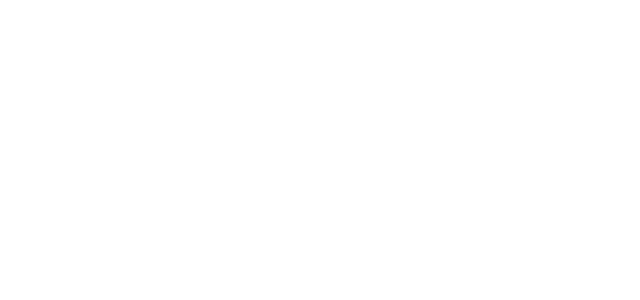
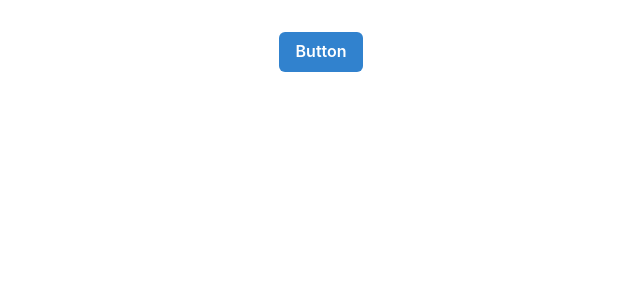
Before and after one commit to tmccoy94/game_hub_project, a React (Vite) app in the folder game_hub_project/: page / in a window 1280 px wide. Shown: the top 300 px of the page, without its empty margins (319-959 px from the left). Built offline with nearby package versions, Linux system fonts and the light colour scheme.

Commit message:
Created app, installed chakra ui

```diff
--- a/game_hub_project/src/App.tsx
+++ b/game_hub_project/src/App.tsx
@@ -1,9 +1,13 @@
 import { useState } from "react";
-import reactLogo from "./assets/react.svg";
+import { Button, ButtonGroup } from "@chakra-ui/react";
 import "./App.css";
 
 function App() {
-  return <></>;
+  return (
+    <>
+      <Button colorScheme="blue">Button</Button>
+    </>
+  );
 }
 
 export default App;
--- a/game_hub_project/src/main.tsx
+++ b/game_hub_project/src/main.tsx
@@ -1,10 +1,13 @@
-import React from 'react'
-import ReactDOM from 'react-dom/client'
-import App from './App'
-import './index.css'
+import React from "react";
+import ReactDOM from "react-dom/client";
+import { ChakraProvider } from "@chakra-ui/react";
+import App from "./App";
+import "./index.css";
 
-ReactDOM.createRoot(document.getElementById('root') as HTMLElement).render(
+ReactDOM.createRoot(document.getElementById("root") as HTMLElement).render(
   <React.StrictMode>
-    <App />
-  </React.StrictMode>,
-)
+    <ChakraProvider>
+      <App />
+    </ChakraProvider>
+  </React.StrictMode>
+);
```
Also changed, not shown: package.json (added, +8 -0 lines), 1 other file (tests, documents, lock files or other folders).
